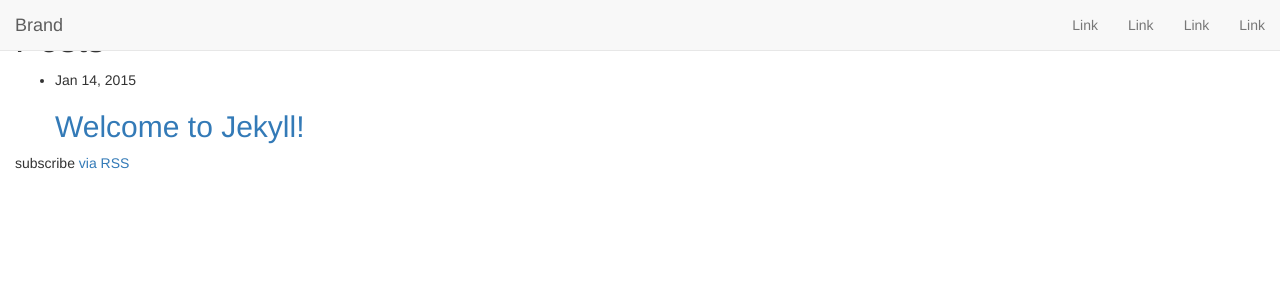
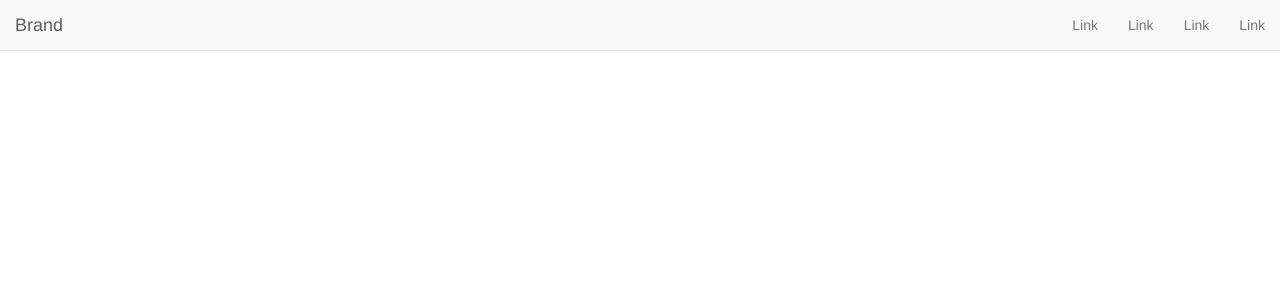
Before and after one commit to NataliaLKB/nataliabaltazar.me, a Jekyll site: the page built from index.html, in a window 1280 px wide. Shown: the top 300 px of the page. Built offline with Jekyll 4.4.1, drawn with Linux system fonts in a browser that asks for light colours; nearby versions of some CDN libraries.

Commit message:
deleted jekyll data

```diff
--- a/index.html
+++ b/index.html
@@ -4,20 +4,9 @@ layout: default
 
 <div class="home container-fluid">
 
-    <h1 class="page-heading">Posts</h1>
-
-    <ul class="post-list">
-        {% for post in site.posts %}
-        <li>
-            <span class="post-meta">{{ post.date | date: "%b %-d, %Y" }}</span>
-
-            <h2>
-                <a class="post-link" href="{{ post.url | prepend: site.baseurl }}">{{ post.title }}</a>
-            </h2>
-        </li>
-        {% endfor %}
-    </ul>
-
-    <p class="rss-subscribe">subscribe <a href="{{ "/feed.xml" | prepend: site.baseurl }}">via RSS</a></p>
+    <br>
+    <br>
+    <br>
+    <h1>{{ post.title }}</h1>
 
 </div>
```
